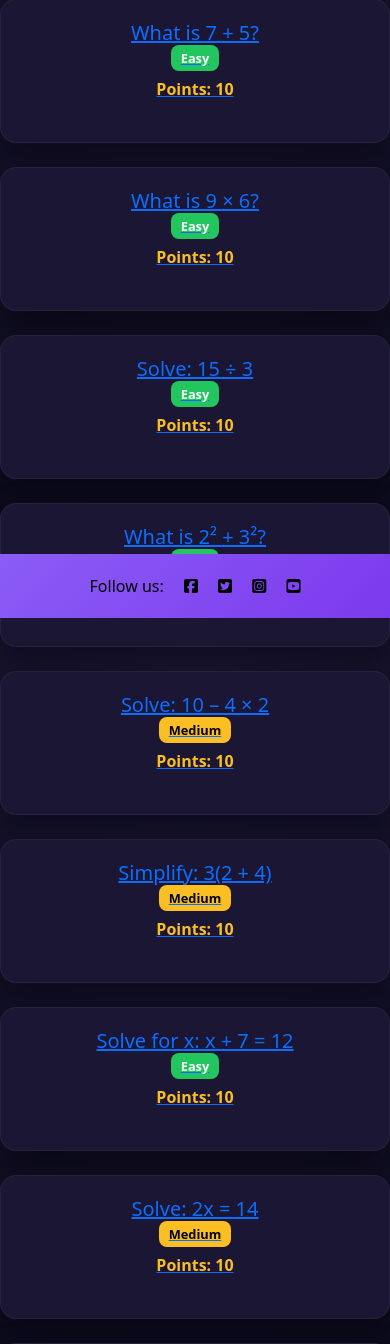
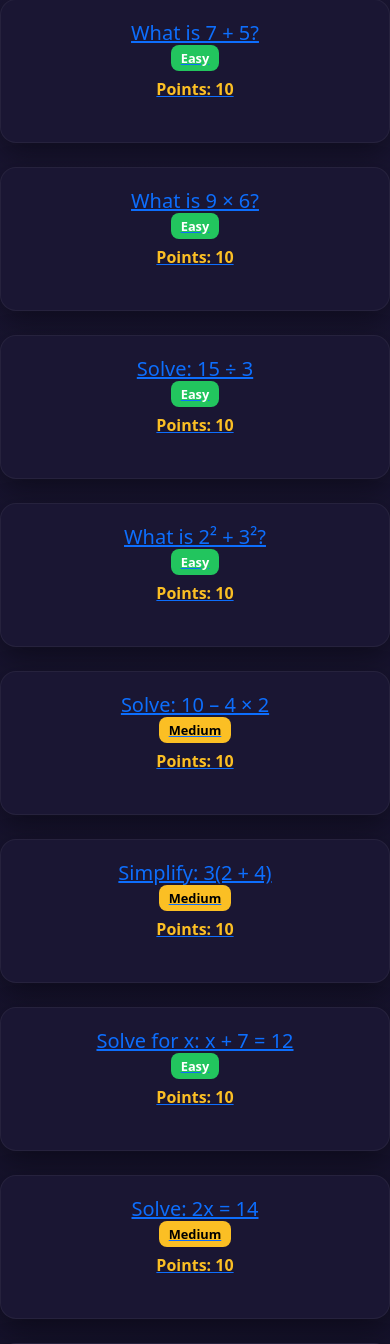
Before and after one commit to Ryan-ford25/Milestone-project-4, a Django app: page / in a window 390 px wide. Shown: the part 226-1570 px from the top of the page. Run offline with Django 5.2, Linux system fonts and the light colour scheme; data comes from the database, SQL or seed files in the repository; some libraries are stand-ins or nearby versions.

Commit message:
Removing the footer css and adding a 'min-vh-100' class to the body of the site so to keep the footer at the bottom of the page to fix an issue for mobiles

```diff
--- a/static/css/base.css
+++ b/static/css/base.css
@@ -295,18 +295,6 @@ padding-right:40px;
   font-size:14px;
 }
 
-/* Footer */
-footer{
-  position: fixed;
-  bottom: 0;
-  background:linear-gradient(135deg,#8B5CF6,#7C3AED);
-  color: var(--text);
-  text-align: center;
-  padding: 20px;
-  width: 100%;
-  margin-top: 40px;
-}
-
 /*` Upgrade Page */
 
 .plan-card h3{
--- a/templates/base.html
+++ b/templates/base.html
@@ -1,7 +1,7 @@
 {% load static %}
 
 <!doctype html>
-<html class="h-100" lang="en">
+<html lang="en">
   <head>
 
     {% block meta %}
@@ -41,7 +41,7 @@
 
     <title>MathRise {% block extra_title %}{% endblock %}</title>
   </head>
-  <body>
+  <body class="min-vh-100">
     <nav id="topnav" class="navbar navbar-expand-lg bg-body-tertiary">
         <div class="container-fluid">
 
```
